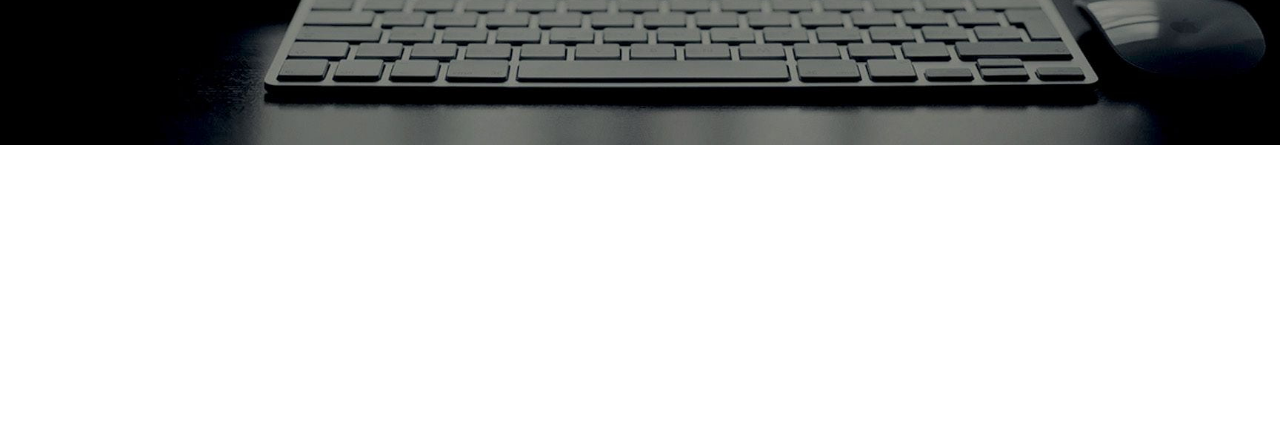
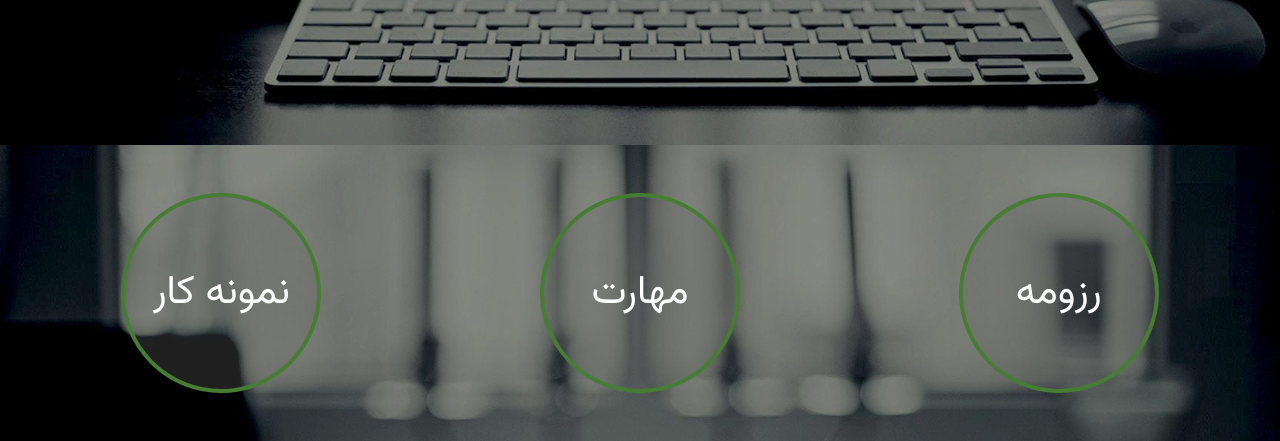
Before and after one commit to Amirhossein-Zangali/Amirhossein-Zangali.github.io, a plain HTML site: page index.html in a window 1280 px wide. Shown: the part 655-1096 px from the top of the page. Before the commit the page ends 800 px from the top, so only its background shows below. Drawn offline with Linux system fonts and the light colour scheme.

Commit message:
Add Menu
Add Menu Site

```diff
--- a/Assets/CSS/style.css
+++ b/Assets/CSS/style.css
@@ -5,3 +5,17 @@ a {
 .font-vazir {
     font-family: 'Vazirmatn', sans-serif !important;
 }
+
+/* Add Menu */
+.menu a {
+    width: 200px;
+    height: 200px;
+    background-color: rgba(100, 105, 100, .3) !important;
+    border: 4px solid #477d33 !important;
+    transition-duration: .5s !important;
+}
+
+.menu a:hover {
+    background-color: rgba(71, 125, 51, .5) !important;
+    transform: translateY(-6%);
+}
--- a/index.html
+++ b/index.html
@@ -30,6 +30,20 @@
             </div>
         </div>
     </header>
+    <!-- Add Menu -->
+    <section>
+        <div class="container-fluid menu font-vazir text-center d-flex flex-wrap justify-content-around align-items-center">
+            <a href="#" class="text-white fs-1 m-5 rounded-circle d-flex justify-content-center align-items-center">
+                رزومه
+            </a>
+            <a href="#" class="text-white fs-1 m-5 rounded-circle d-flex justify-content-center align-items-center">
+                مهارت
+            </a>
+            <a href="#" class="text-white fs-1 m-5 rounded-circle d-flex justify-content-center align-items-center">
+                نمونه کار
+            </a>
+        </div>
+    </section>
     <script src="Assets/JS/app.js"></script>
 </body>
 
```
